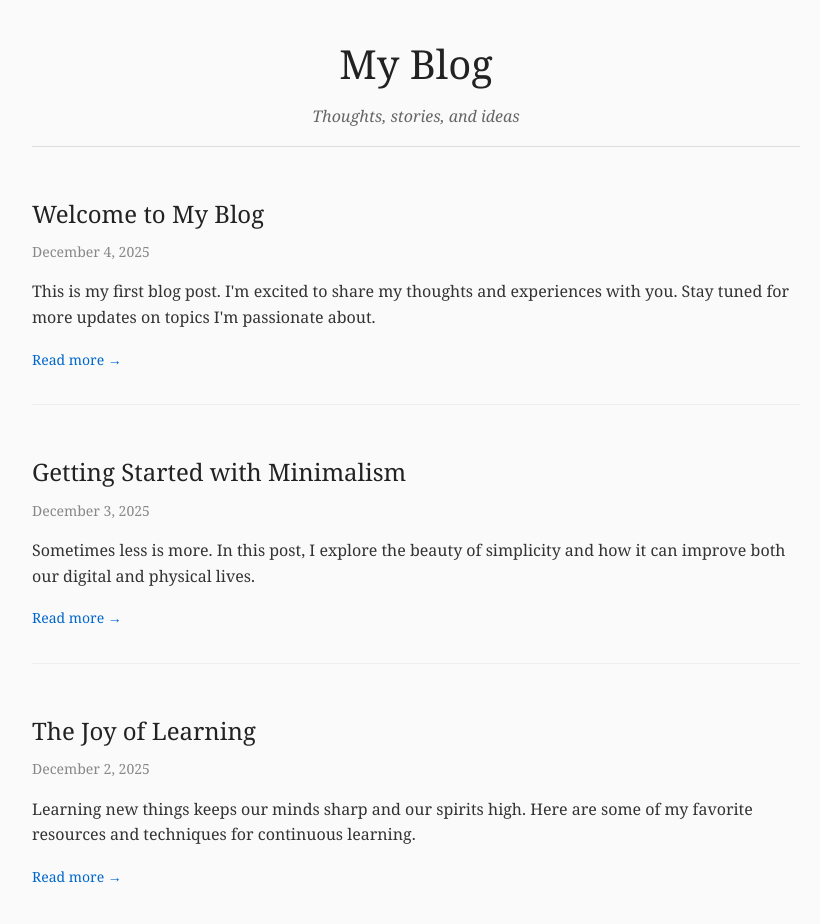
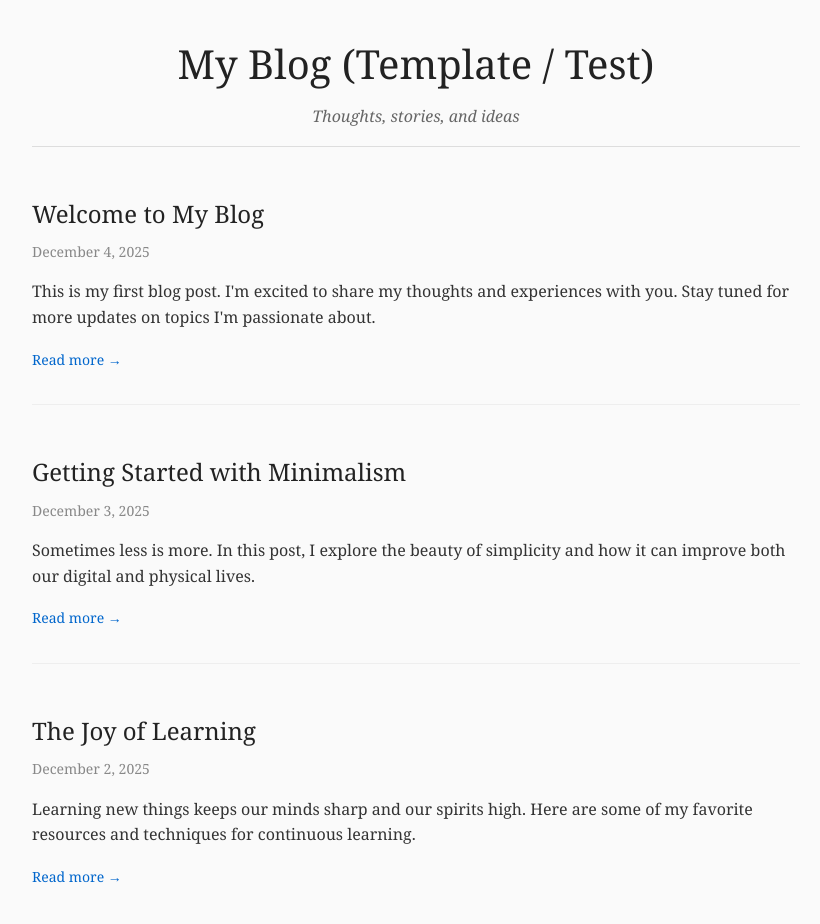
Before and after one commit to acharron/acharron.github.io, a plain HTML site: page index.html in a window 1280 px wide. Shown: the top 924 px of the page, without its empty margins (224-1044 px from the left). Drawn offline with Linux system fonts and the light colour scheme.

Commit message:
Update index.html

```diff
--- a/index.html
+++ b/index.html
@@ -97,7 +97,7 @@
 </head>
 <body>
     <header>
-        <h1>My Blog</h1>
+        <h1>My Blog (Template / Test)</h1>
         <p>Thoughts, stories, and ideas</p>
     </header>
 
```
